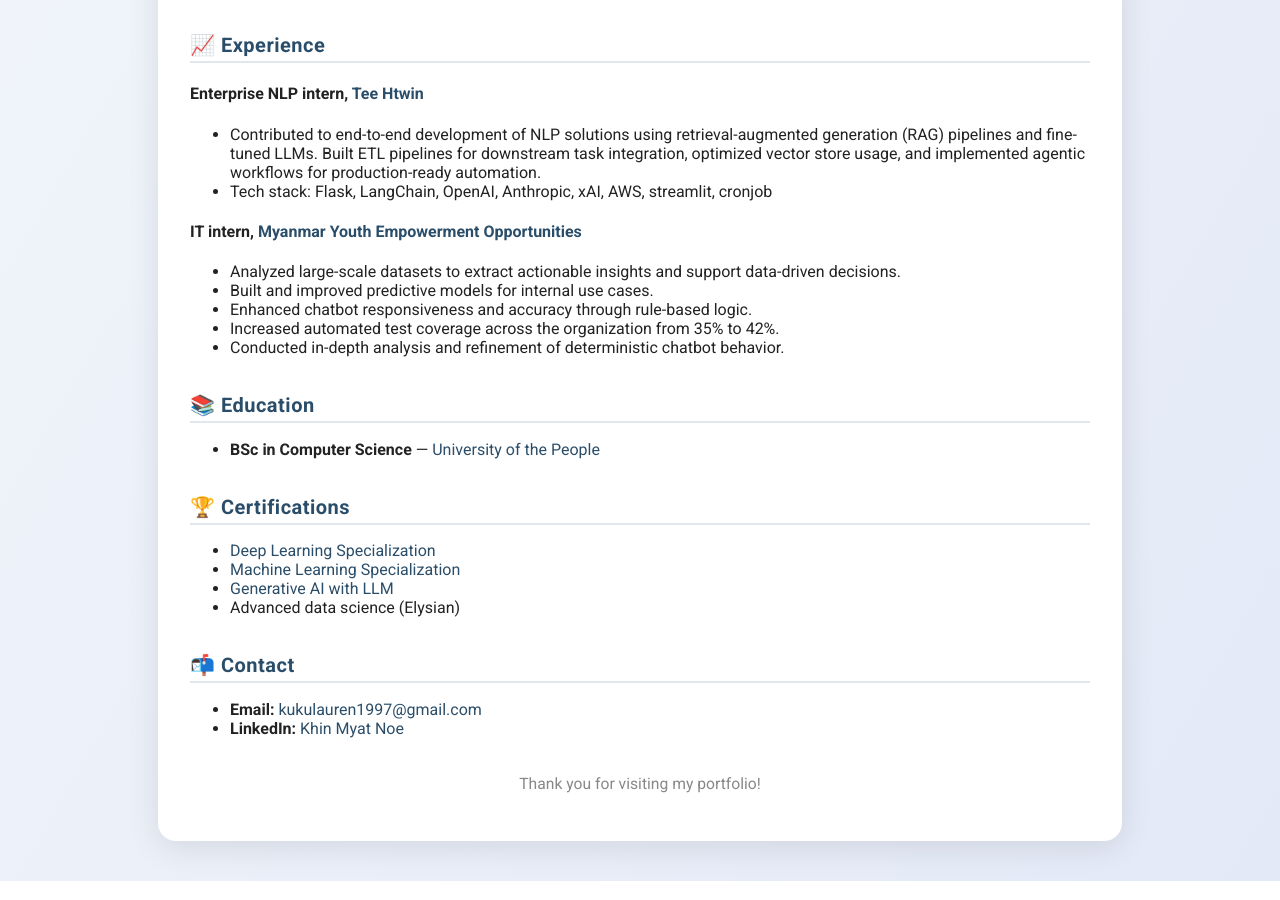
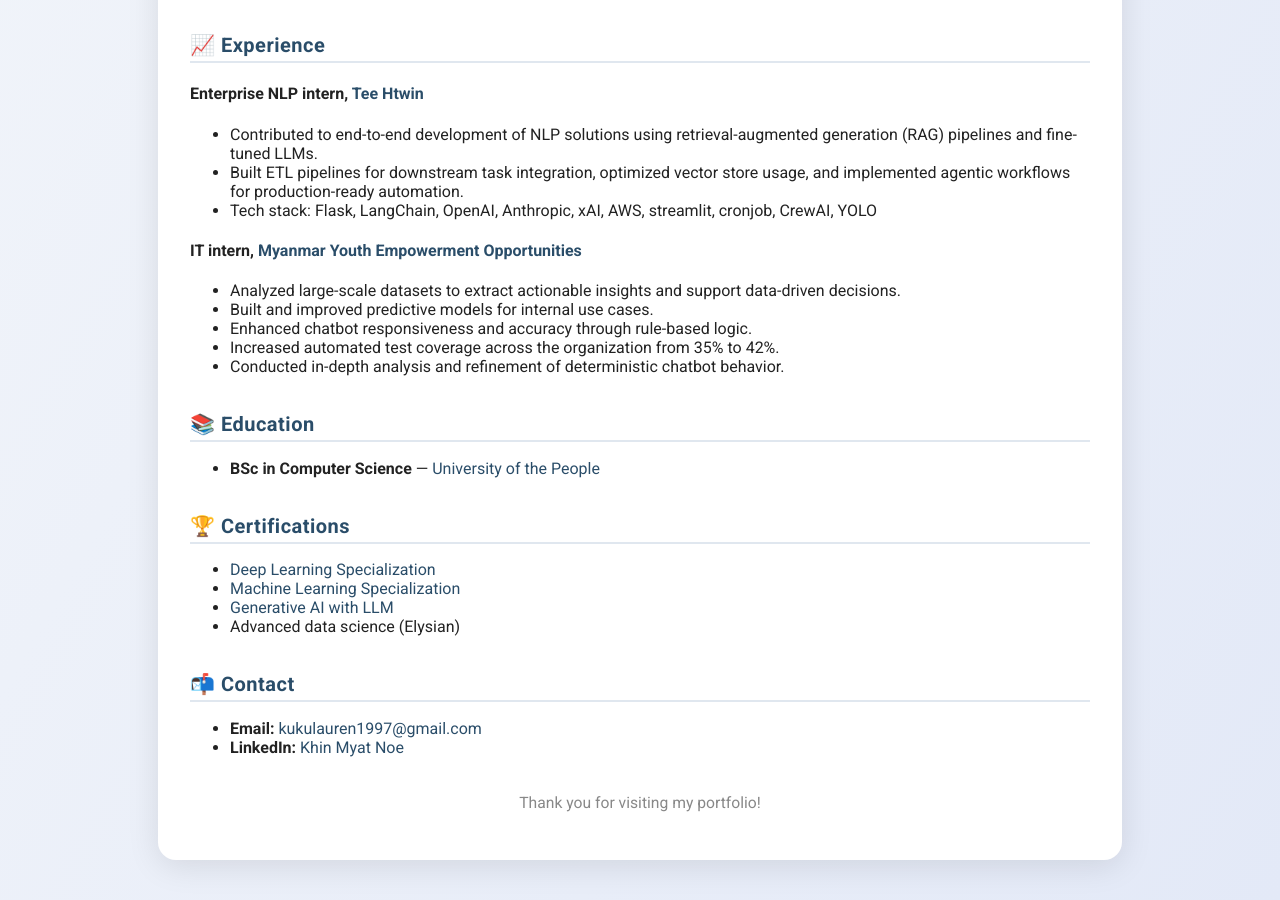
Before and after one commit to kukulauren/kukulauren.github.io, a plain HTML site: page index.html in a window 1280 px wide. Shown: the part 1734-2634 px from the top of the page. Drawn offline with Linux system fonts and the light colour scheme.

Commit message:
feat:fix bullet points

```diff
--- a/index.html
+++ b/index.html
@@ -108,8 +108,9 @@
         <div class="exp-item">
           <h4>Enterprise NLP intern, <a href="https://www.linkedin.com/company/tee-htwin/posts/?feedView=all">Tee Htwin</a></h4>
           <ul>
-            <li>Contributed to end-to-end development of NLP solutions using retrieval-augmented generation (RAG) pipelines and fine-tuned LLMs. Built ETL pipelines for downstream task integration, optimized vector store usage, and implemented agentic workflows for production-ready automation.</li>
-            <li>Tech stack: Flask, LangChain, OpenAI, Anthropic, xAI, AWS, streamlit, cronjob</li>
+            <li>Contributed to end-to-end development of NLP solutions using retrieval-augmented generation (RAG) pipelines and fine-tuned LLMs.</li>
+             <li>Built ETL pipelines for downstream task integration, optimized vector store usage, and implemented agentic workflows for production-ready automation.</li>
+            <li>Tech stack: Flask, LangChain, OpenAI, Anthropic, xAI, AWS, streamlit, cronjob, CrewAI, YOLO</li>
           </ul>
         </div>
         <div class="exp-item">
```
